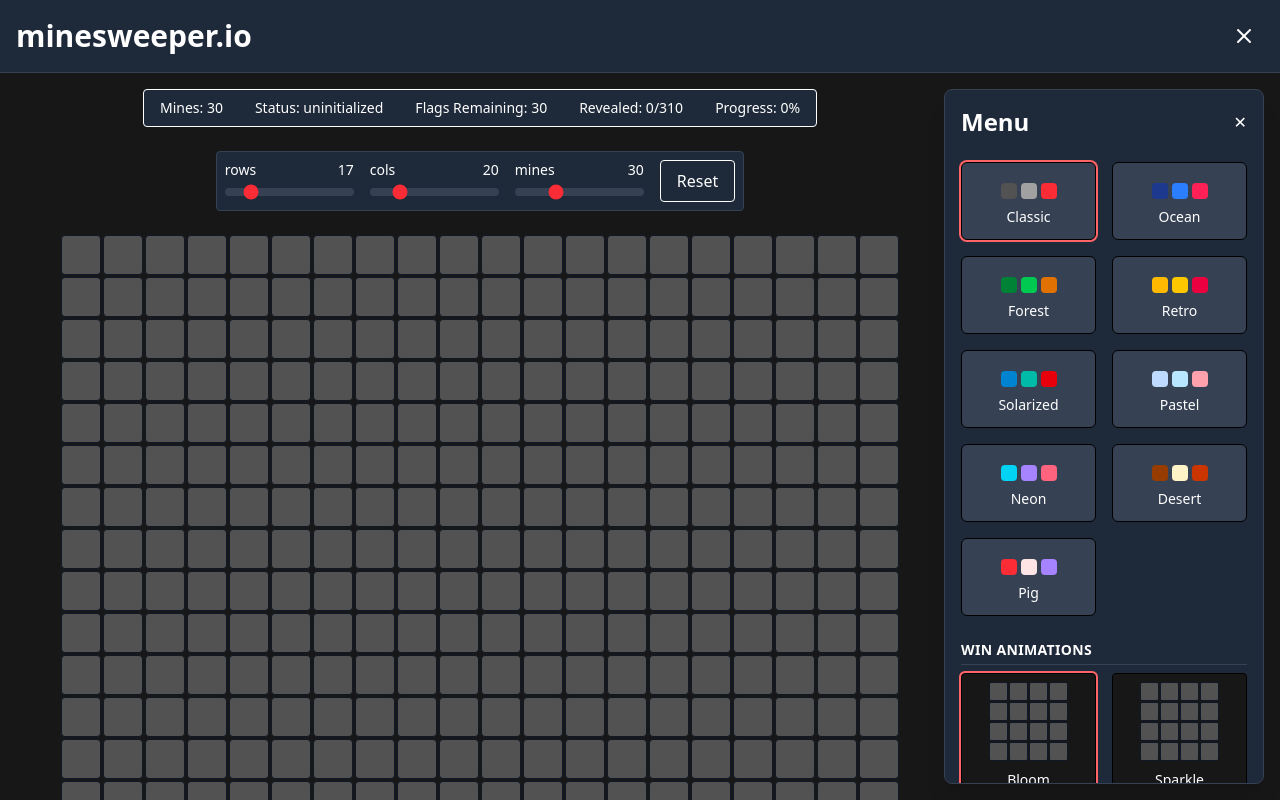
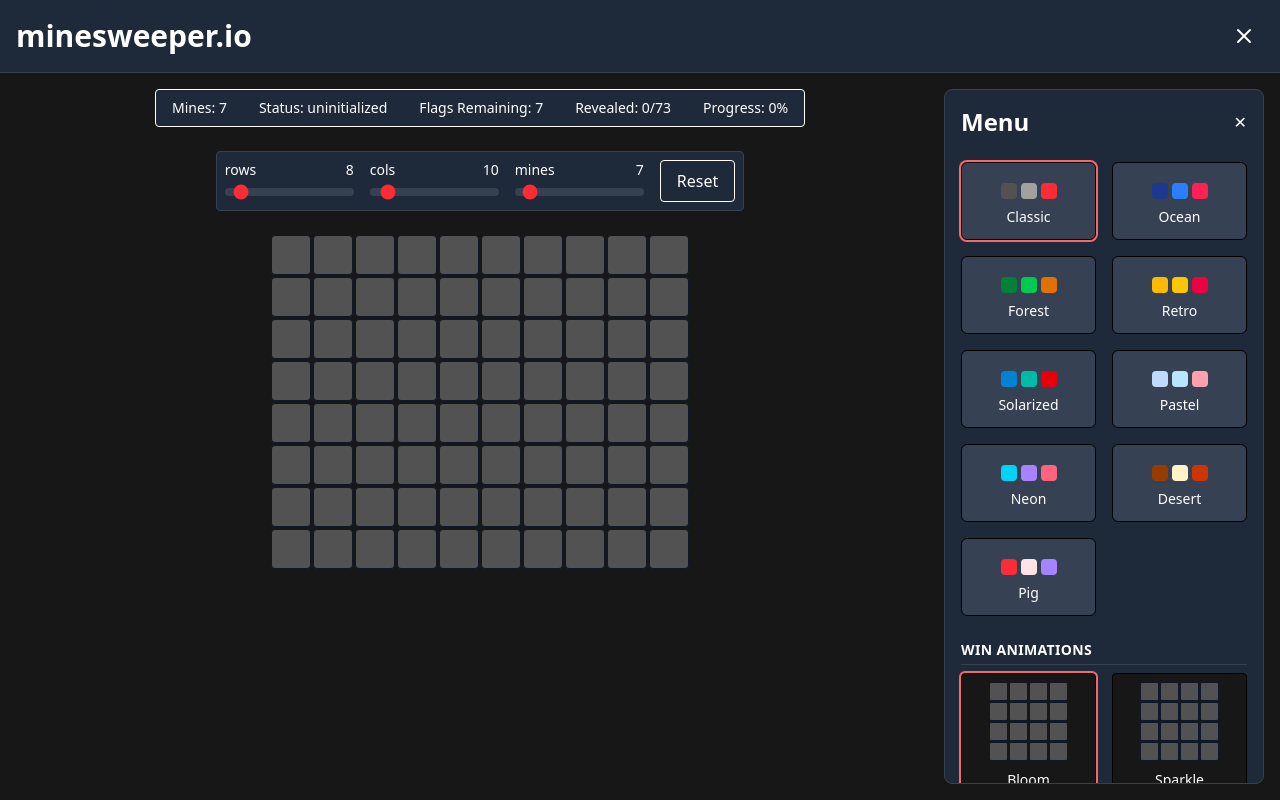
Before and after one commit to ruasidev/minesweeper.io, a React (Vite) app: page / in a window 1280 px wide. Built offline with nearby package versions, Linux system fonts and the light colour scheme.

Commit message:
Fixed side menu spacing bug and board values disappearing

```diff
--- a/src/App.tsx
+++ b/src/App.tsx
@@ -17,7 +17,7 @@ function App() {
   const theme = themes.find(a => a.id === themeId) || themes[0]
 
   return (
-    <div className="h-screen w-screen flex flex-col">
+    <div className="h-screen w-screen flex flex-col overflow-x-hidden">
       <NavigationBar theme={theme}>
         <button
           onClick={() => setIsMenuOpen(v => !v)}
@@ -30,9 +30,9 @@ function App() {
       {/* key bits: relative parent, and let children be shrinkable/scrollable */}
       <main className={`relative flex flex-1 min-h-0 ${theme.background}`}>
         <div
-          className={`${isMenuOpen ? "mr-80" : ""} flex-1 min-w-0 min-h-0`}
+          className={`flex-1 min-w-0 min-h-0`}
         >
-          <Game lossAnimation={lossAnimation} winAnimation={winAnimation} theme={theme} />
+          <Game lossAnimation={lossAnimation} winAnimation={winAnimation} theme={theme} isMenuOpen={isMenuOpen} />
         </div>
 
         <SidebarMenu
--- a/src/components/Board.tsx
+++ b/src/components/Board.tsx
@@ -2,7 +2,7 @@ import type { BoardProps } from "../game/types"
 import Cell from "../components/Cell"
 import type { AnimationChoices } from "../game/animations"
 
-export default function Board({ board, origin, lossAnimation, winAnimation, theme, onClickCell, onRightClickCell }: BoardProps) {
+export default function Board({ board, resetKey, origin, lossAnimation, winAnimation, theme, onClickCell, onRightClickCell }: BoardProps) {
   // match Cell size: Tailwind w-10 h-10 = 2.5rem ≈ 40px
   const CELL_PX = 40
 
@@ -52,6 +52,7 @@ export default function Board({ board, origin, lossAnimation, winAnimation, them
           return (
             <Cell
               key={`${r}-${c}`}
+              resetKey={resetKey}
               cell={cell}
               onClick={() => onClickCell(r, c)}
               onRightClick={() => onRightClickCell(r, c)}
--- a/src/components/Cell.tsx
+++ b/src/components/Cell.tsx
@@ -1,8 +1,12 @@
-import { useState } from "react"
+import { useEffect, useState } from "react"
 import type { CellProps } from "../game/types"
 
-export default function Cell({ cell, animationClass, animationDelay, theme, onClick, onRightClick }: CellProps) {
+export default function Cell({ cell, resetKey, animationClass, animationDelay, theme, onClick, onRightClick }: CellProps) {
   const [hideValue, setHideValue] = useState(false)
+
+  useEffect(() => {
+    setHideValue(false)
+  }, [resetKey])
 
   let value = ""
   let textColor = ""
--- a/src/components/Game.tsx
+++ b/src/components/Game.tsx
@@ -7,11 +7,12 @@ import GameResult from "./GameResult"
 import { GameStatusBar } from "./GameStatusBar"
 import GameControls from "./GameControls"
 
-export default function Game({ lossAnimation, winAnimation, theme }: GameProps) {
-  const [rows, setRows] = useState(17);
-  const [cols, setCols] = useState(20);
-  const [mines, setMines] = useState(30);
+export default function Game({ lossAnimation, winAnimation, theme, isMenuOpen }: GameProps) {
+  const [rows, setRows] = useState(8);
+  const [cols, setCols] = useState(10);
+  const [mines, setMines] = useState(7);
   const [board, setBoard] = useState<BoardType>(() => createEmptyBoard(rows, cols))
+  const [resetKey, setResetKey] = useState(0)
   const [initialized, setInitialized] = useState(false)
   const [showResult, setShowResult] = useState(false)
   const [lastClicked, setLastClicked] = useState<{ row: number; col: number } | null>(null)
@@ -54,13 +55,19 @@ export default function Game({ lossAnimation, winAnimation, theme }: GameProps)
   function resetGame() {
     setBoard(createEmptyBoard(rows, cols))
     setInitialized(false)
+    setResetKey(k => k + 1)
   }
 
+  const railRight = isMenuOpen ? "pr-[21rem]" : "pr-4"; // 20rem sidebar + 1rem gap
+  const railLeft  = "pl-4";
+
+
   return (
-    <div className={`h-full min-h-0 overflow-y-auto p-4 hide-scrollbar ${theme.background}`}>
-      <div className="flex flex-col items-center gap-6">
-        <div className="flex flex-col items-center gap-6 w-full">
-          {/* GAME STATS */}
+    <div className={`h-full min-h-0 overflow-y-auto overflow-x-hidden p-4 hide-scrollbar ${theme.background}`}>
+      <div className="flex flex-col gap-6 w-full min-w-0">
+        {/* STATS */}
+        <div className={`w-full ${railLeft} ${railRight}`}>
+          <div className="flex justify-center">
             <GameStatusBar
               rows={rows}
               cols={cols}
@@ -70,20 +77,32 @@ export default function Game({ lossAnimation, winAnimation, theme }: GameProps)
               flaggedCount={board.flaggedCount}
               theme={theme}
             />
+          </div>
+        </div>
 
-          {/* GAME CONTROLS */}
+        {/* CONTROLS */}
+        <div className={`w-full ${railLeft} ${railRight}`}>
+          <div className="flex justify-center">
             <GameControls
-            rows={rows} cols={cols} mines={mines}
+              rows={rows}
+              cols={cols}
+              mines={mines}
               theme={theme}
               onRowsChange={setRows}
               onColsChange={setCols}
               onMinesChange={setMines}
               onReset={resetGame}
             />
+          </div>
+        </div>
 
-          {/* BOARD */}
+        {/* BOARD: centered when it fits, scroll when it doesn't, goes under sidebar */}
+        <div className={`relative z-0 w-full min-w-0 overflow-x-auto hide-scrollbar ${railLeft} ${railRight}`}>
+          {/* key: w-max + mx-auto (no flex here) */}
+          <div className="w-max mx-auto">
             <Board
               board={board}
+              resetKey={resetKey}
               origin={lastClicked}
               lossAnimation={lossAnimation}
               winAnimation={winAnimation}
@@ -91,8 +110,9 @@ export default function Game({ lossAnimation, winAnimation, theme }: GameProps)
               onClickCell={handleClickCell}
               onRightClickCell={handleRightClickCell}
             />
+          </div>
+        </div>
 
-          {/* GAME END MODAL */}
         {showResult && (
           <GameResult
             status={board.status as "won" | "lost"}
@@ -107,6 +127,5 @@ export default function Game({ lossAnimation, winAnimation, theme }: GameProps)
         )}
       </div>
     </div>
-    </div>
   )
 }
--- a/src/components/SidebarMenu.tsx
+++ b/src/components/SidebarMenu.tsx
@@ -14,6 +14,7 @@ export default function SidebarMenu({
         pointer-events-none absolute inset-y-4 right-4 z-50
         transition-[width,opacity,transform] duration-300
         ${isOpen ? "w-80 opacity-100 translate-x-0" : "w-0 opacity-0 translate-x-4"}
+        overflow-hidden
     `}
     >
     <div
@@ -23,7 +24,6 @@ export default function SidebarMenu({
         ${currentTheme.menuBg}
         ${currentTheme.menuBorder}
         `}
-        style={{ width: "20rem" }}
     >
         <div className="flex flex-col gap-6 h-full overflow-y-auto p-4">
         <div className="flex justify-between items-center">
--- a/src/game/types.ts
+++ b/src/game/types.ts
@@ -14,6 +14,7 @@ export type Cell = {
 
 export type CellProps = {
   cell: Cell
+  resetKey: number
   animationClass?: string
   animationDelay?: string
   theme: ThemeProps
@@ -37,6 +38,7 @@ export type Board = {
 // React component contract; what props must be passed into <Board /> component
 export type BoardProps = {
   board: Board
+  resetKey: number
   origin: { row: number, col: number } | null
   lossAnimation: AnimationProps<LossAnimationChoices>
   winAnimation: AnimationProps<WinAnimationChoices>
@@ -49,6 +51,7 @@ export type GameProps = {
   lossAnimation: AnimationProps<LossAnimationChoices>
   winAnimation: AnimationProps<WinAnimationChoices>
   theme: ThemeProps
+  isMenuOpen: boolean
 }
 
 export type GameControlsProps = {
```
Lines whose indentation alone changed are shown as unchanged.
